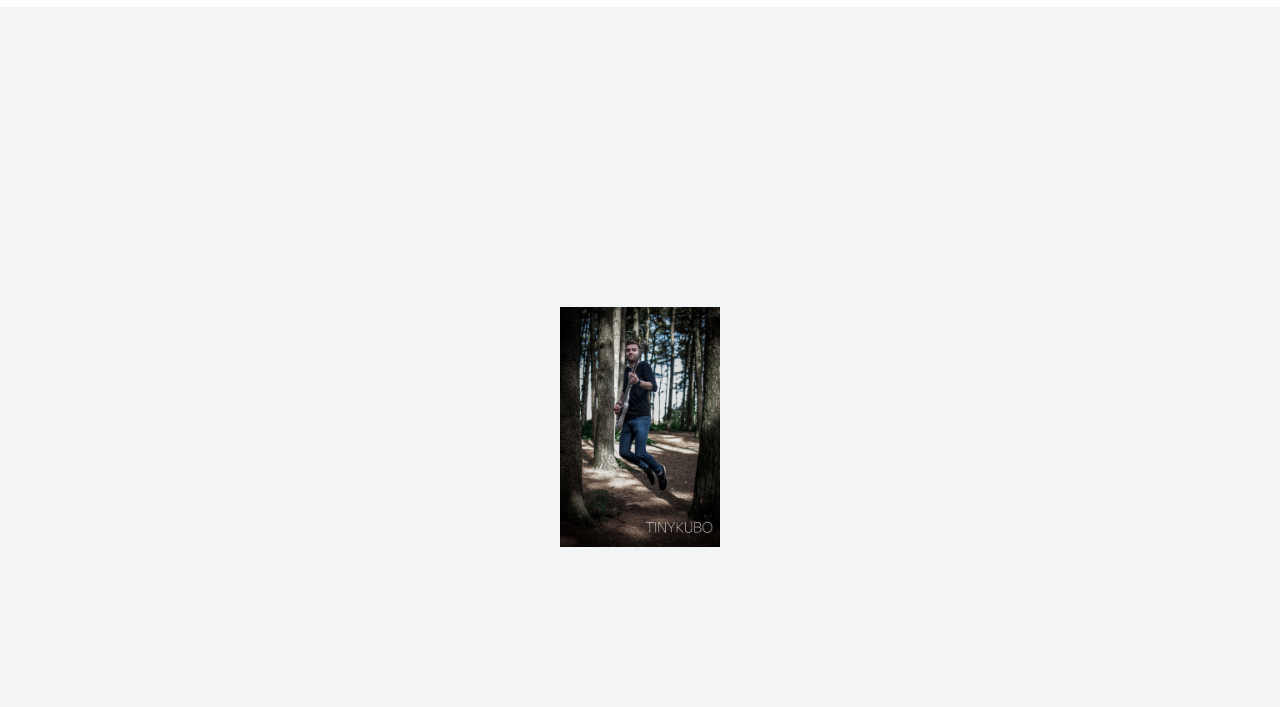
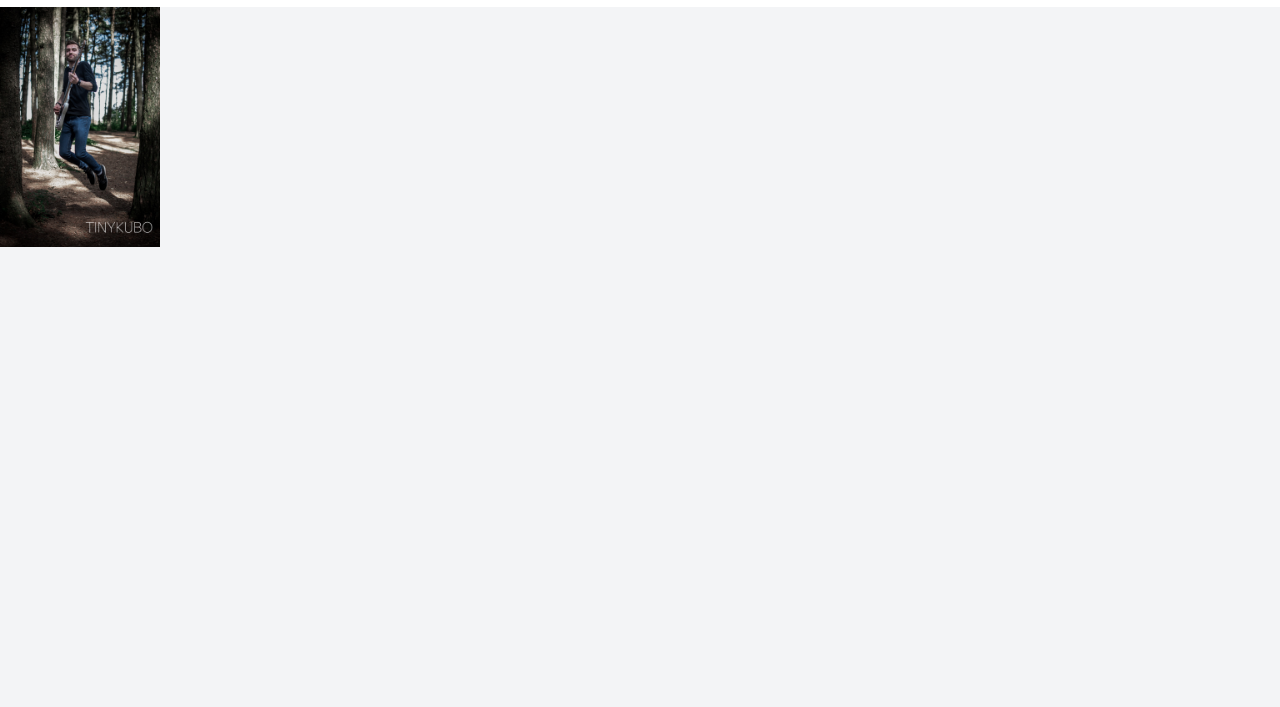
Before and after one commit to ivybustamante/friendly-octo-pancake, a website built with Vite: page portfolio.html in a window 1280 px wide. Shown: the part 93-800 px from the top of the page. Built offline with nearby package versions, Linux system fonts and the light colour scheme.

```diff
--- a/portfolio.html
+++ b/portfolio.html
@@ -16,7 +16,7 @@
 
     <main class="relative flex-1 overflow-hidden">
       <div
-        class="portfolio thumbnails flex justify-center items-center h-210 bg-gray-100"
+        class="portfolio thumbnails flex justify-left items-left h-210 bg-gray-100"
       >
         <img
           class="w-40 h-60 object-cover"
```
